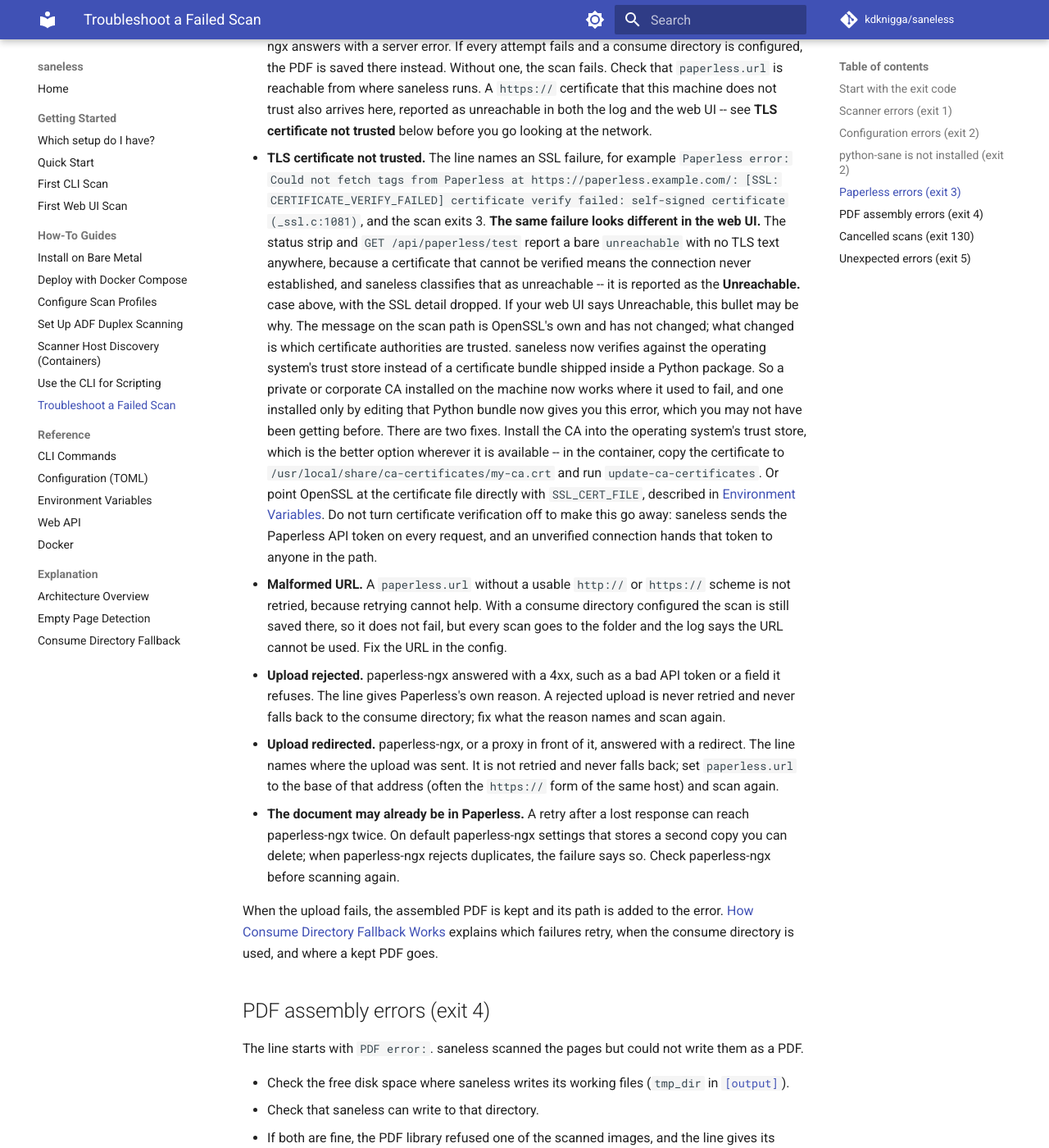
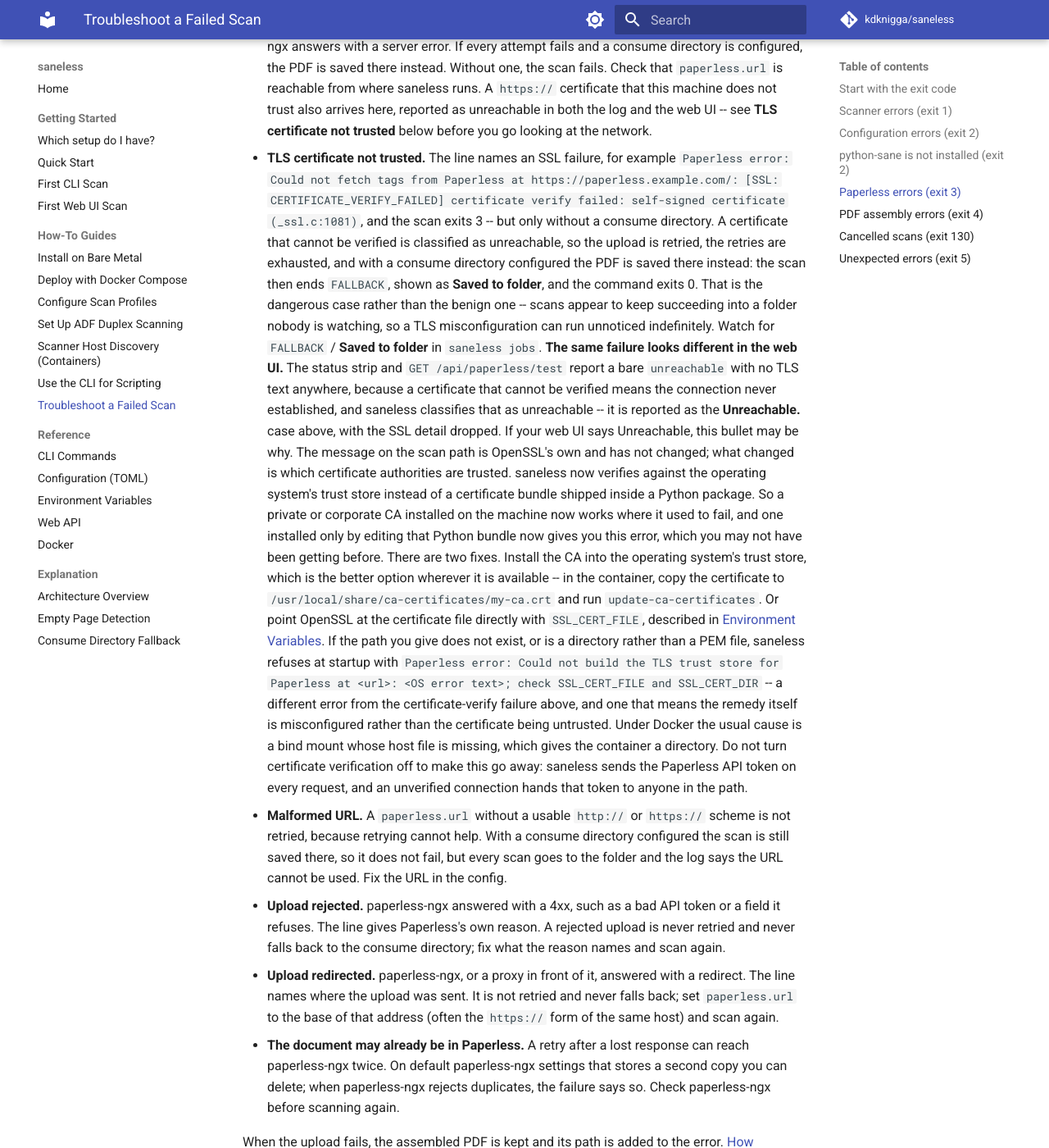
Before and after one commit to kdknigga/saneless, an MkDocs documentation site: the page built from docs/how-to/troubleshoot-a-failed-scan.md, in a window 1280 px wide and 1400 px high, scrolled down 3806 px. Shown: the whole window at 82% size. Built offline with MkDocs 1.6.1 and Material for MkDocs 9.7.7, drawn with Linux system fonts in a browser that asks for light colours; comment, search, counter and statistics services are not loaded.

Commit message:
docs(35.1-05): add the consume-directory exception to the TLS bullet
- The unqualified "exits 3" claim is false for a deployment with a consume
  directory: a TLS trust failure is classified as unreachable, so the upload
  retries, exhausts its retries and falls back to the folder -- the scan ends
  FALLBACK / **Saved to folder** with exit 0. Name it as the dangerous case and
  point at `saneless jobs` as the signal, matching the Malformed URL precedent.
- Record the misconfigured-remedy failure: a SSL_CERT_FILE path that is missing
  or a directory refuses at startup with the "check SSL_CERT_FILE and
  SSL_CERT_DIR" Paperless error, not the certificate-verify failure above.

Co-Authored-By: Claude Opus 5 <noreply@anthropic.com>
Claude-Session: https://claude.ai/code/session_014cDLWnaTZaPFEjHjuecuzR

```diff
--- a/docs/how-to/troubleshoot-a-failed-scan.md
+++ b/docs/how-to/troubleshoot-a-failed-scan.md
@@ -151,7 +151,14 @@ The line starts with `Paperless error:`.
 - **TLS certificate not trusted.** The line names an SSL failure, for example
   `Paperless error: Could not fetch tags from Paperless at https://paperless.example.com/: [SSL:
   CERTIFICATE_VERIFY_FAILED] certificate verify failed: self-signed certificate (_ssl.c:1081)`,
-  and the scan exits 3. **The same failure looks different in the web UI.** The status strip and
+  and the scan exits 3 -- but only without a consume directory. A certificate that cannot be
+  verified is classified as unreachable, so the upload is retried, the retries are exhausted, and
+  with a consume directory configured the PDF is saved there instead: the scan then ends
+  `FALLBACK`, shown as **Saved to folder**, and the command exits 0. That is the dangerous case
+  rather than the benign one -- scans appear to keep succeeding into a folder nobody is watching,
+  so a TLS misconfiguration can run unnoticed indefinitely. Watch for `FALLBACK` /
+  **Saved to folder** in `saneless jobs`.
+  **The same failure looks different in the web UI.** The status strip and
   `GET /api/paperless/test` report a bare `unreachable` with no TLS text anywhere, because a
   certificate that cannot be verified means the connection never established, and saneless
   classifies that as unreachable -- it is reported as the **Unreachable.** case above, with the
@@ -166,6 +173,12 @@ The line starts with `Paperless error:`.
   certificate to `/usr/local/share/ca-certificates/my-ca.crt` and run `update-ca-certificates`.
   Or point OpenSSL at the certificate file directly with `SSL_CERT_FILE`, described in
   [Environment Variables](../reference/environment-variables.md#not-a-saneless-variable-ssl_cert_file-and-ssl_cert_dir).
+  If the path you give does not exist, or is a directory rather than a PEM file, saneless refuses
+  at startup with `Paperless error: Could not build the TLS trust store for Paperless at <url>:
+  <OS error text>; check SSL_CERT_FILE and SSL_CERT_DIR` -- a different error from the
+  certificate-verify failure above, and one that means the remedy itself is misconfigured rather
+  than the certificate being untrusted. Under Docker the usual cause is a bind mount whose host
+  file is missing, which gives the container a directory.
   Do not turn certificate verification off to make this go away: saneless sends the Paperless API
   token on every request, and an unverified connection hands that token to anyone in the path.
 - **Malformed URL.** A `paperless.url` without a usable `http://` or `https://` scheme is not
```
